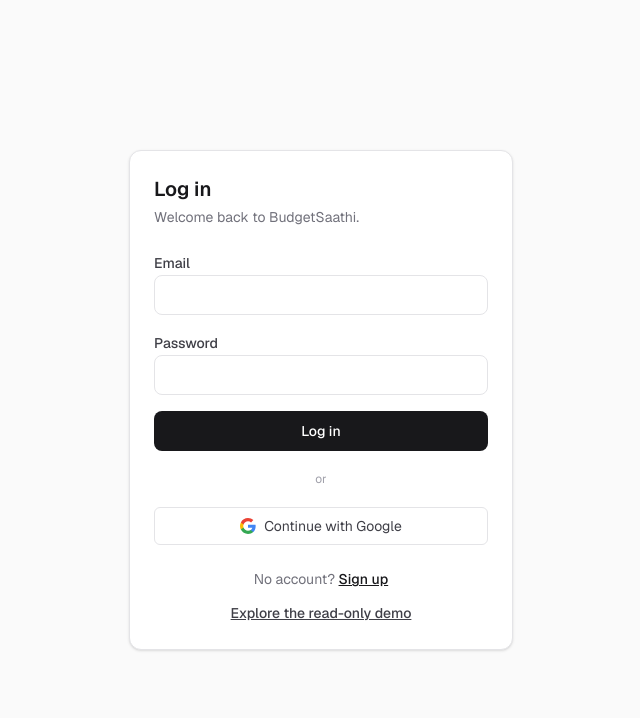
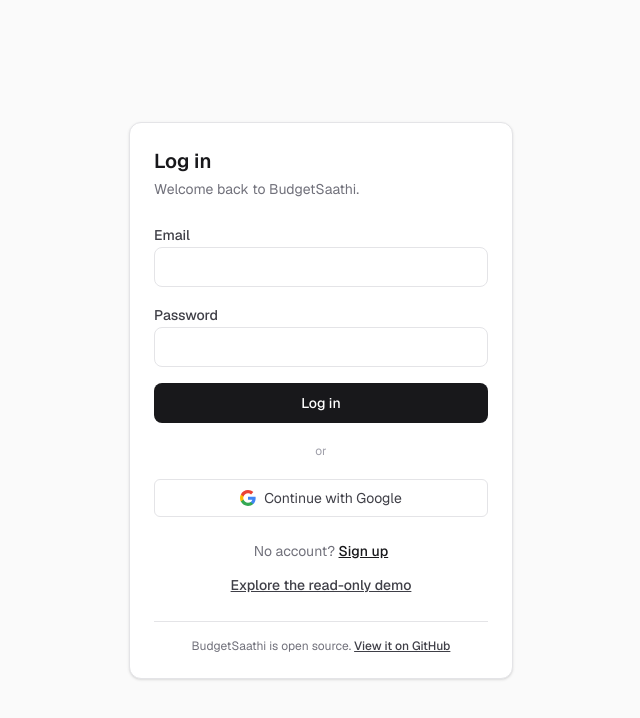
Before and after one commit to akhilchandail1/budgetSaathi, a Next.js app: page /login in a window 1280 px wide. Shown: the top 718 px of the page, without its empty margins (319-959 px from the left). Built offline with nearby package versions, Linux system fonts and the light colour scheme; no server answers.

Commit message:
updated demo account

```diff
--- a/src/app/login/page.tsx
+++ b/src/app/login/page.tsx
@@ -3,6 +3,7 @@
 import { loginAction, startDemo } from "@/app/actions/auth";
 import { AuthForm } from "@/components/auth/AuthForm";
 import { Card } from "@/components/ui/card";
+import { GITHUB_REPOSITORY_URL } from "@/lib/project.constants";
 
 export default function LoginPage() {
   return (
@@ -26,6 +27,17 @@
             Explore the read-only demo
           </button>
         </form>
+        <p className="mt-6 border-t border-zinc-200 pt-4 text-center text-xs text-zinc-500">
+          BudgetSaathi is open source.{" "}
+          <a
+            href={GITHUB_REPOSITORY_URL}
+            target="_blank"
+            rel="noreferrer"
+            className="font-medium text-zinc-700 underline"
+          >
+            View it on GitHub
+          </a>
+        </p>
       </Card>
     </div>
   );
--- a/src/components/actions/ActionsClient.tsx
+++ b/src/components/actions/ActionsClient.tsx
@@ -61,7 +61,9 @@
       <Tabs defaultValue="todos">
         <TabsList>
           <TabsTrigger value="todos">To-Dos</TabsTrigger>
-          <TabsTrigger value="goals">Goals</TabsTrigger>
+          <TabsTrigger value="goals" data-demo-allow>
+            Goals
+          </TabsTrigger>
         </TabsList>
 
         <TabsContent value="todos" className="mt-4">
--- a/src/components/dashboard/DashboardClient.tsx
+++ b/src/components/dashboard/DashboardClient.tsx
@@ -86,8 +86,12 @@
       <Tabs defaultValue="expense">
         <TabsList>
           <TabsTrigger value="expense">Expenses</TabsTrigger>
-          <TabsTrigger value="income">Income</TabsTrigger>
-          <TabsTrigger value="investment">Investments</TabsTrigger>
+          <TabsTrigger value="income" data-demo-allow>
+            Income
+          </TabsTrigger>
+          <TabsTrigger value="investment" data-demo-allow>
+            Investments
+          </TabsTrigger>
         </TabsList>
         <TabsContent value="expense" className="mt-4">
           <CategoryTable
--- a/src/components/layout/AccountMenu.tsx
+++ b/src/components/layout/AccountMenu.tsx
@@ -6,6 +6,7 @@
 import {
   FileJson,
   FileUp,
+  GitFork,
   LogOut,
   PiggyBank,
   Settings as SettingsIcon,
@@ -25,6 +26,7 @@
 import { importBudgetData } from "@/app/actions/importExport";
 import { addTransactionsBulk } from "@/app/actions/transactions";
 import { signOutAction } from "@/app/actions/auth";
+import { GITHUB_REPOSITORY_URL } from "@/lib/project.constants";
 import type { Category, Transaction } from "@/lib/types";
 
 export function AccountMenu({
@@ -185,6 +187,13 @@
             </>
           )}
           <DropdownMenuSeparator />
+          <DropdownMenuItem asChild>
+            <a href={GITHUB_REPOSITORY_URL} target="_blank" rel="noreferrer">
+              <GitFork className="h-4 w-4 text-zinc-400" />
+              <span>Open source on GitHub</span>
+            </a>
+          </DropdownMenuItem>
+          <DropdownMenuSeparator />
           <DropdownMenuItem onSelect={handleSignOut} disabled={isPending} className="text-red-600">
             <LogOut className="h-4 w-4" />
             <span>Log out</span>
--- /dev/null
+++ b/src/lib/project.constants.ts
@@ -0,0 +1 @@
+export const GITHUB_REPOSITORY_URL = "https://github.com/akhilchandail1/budgetSaathi";
```
